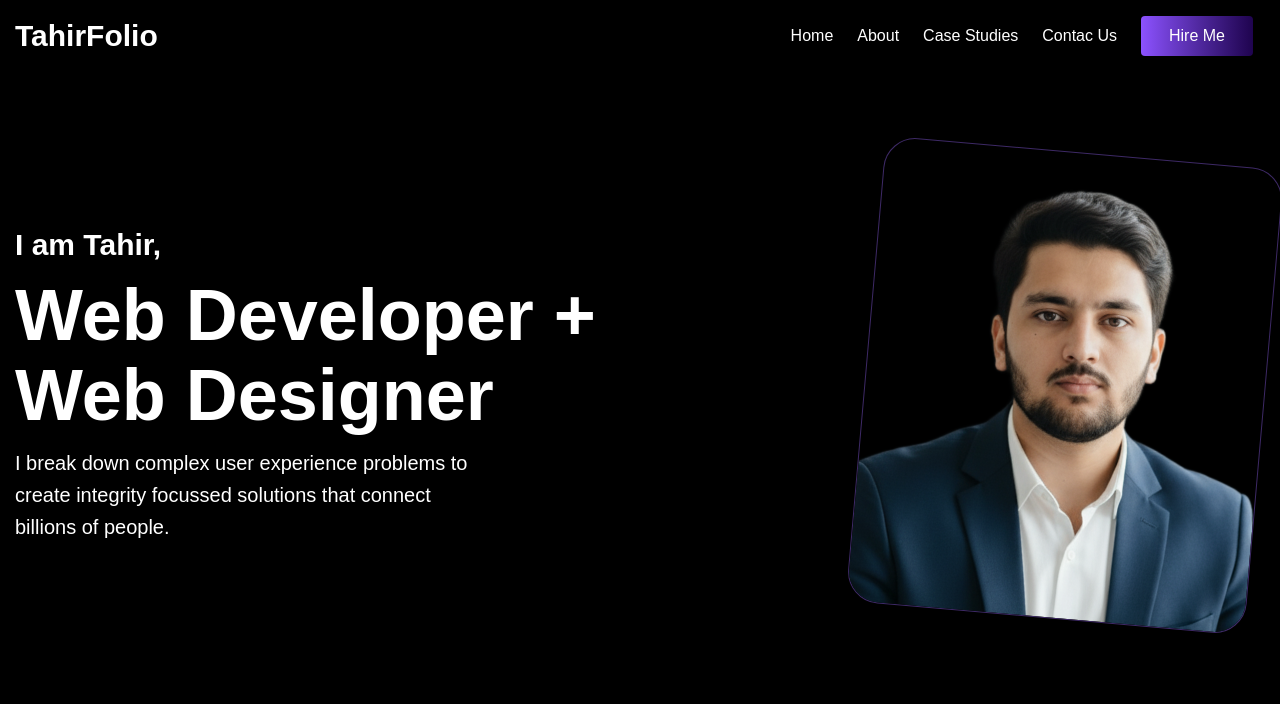
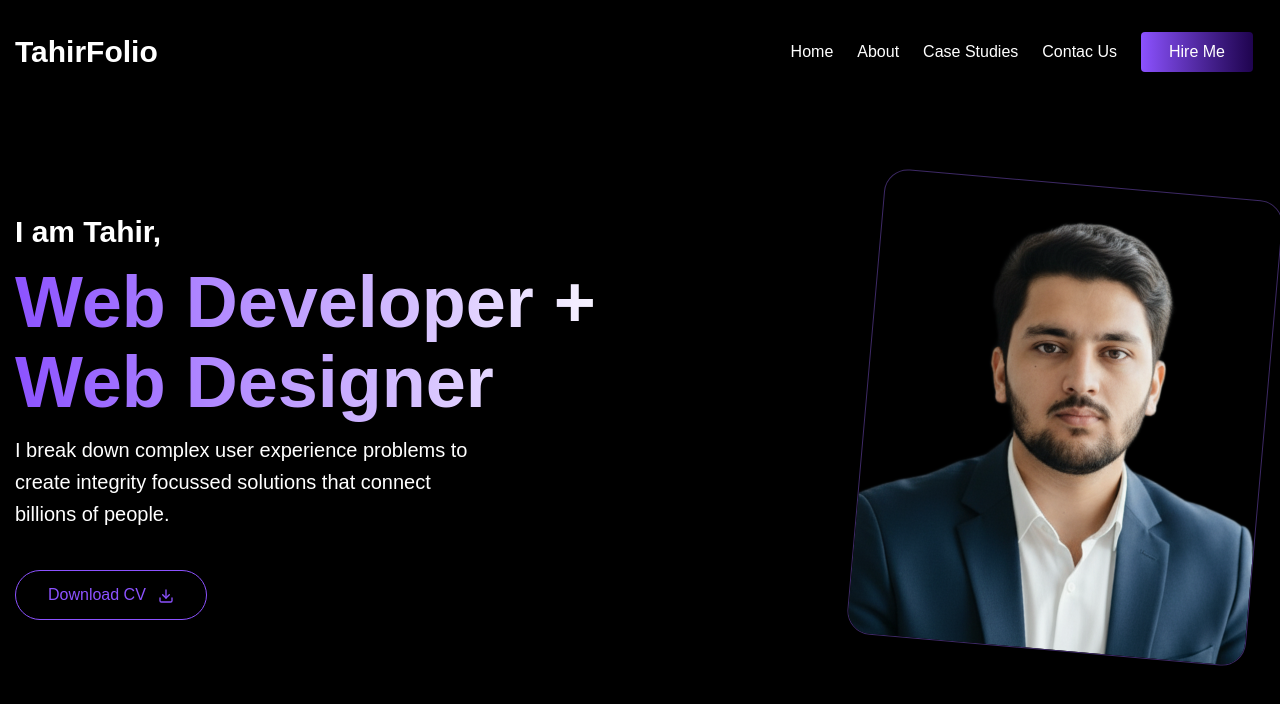
Before and after one commit to TahirWebWorks/TahirFolio, a React (Vite) app: page / in a window 1280 px wide. Shown: the top 704 px of the page. Built offline with nearby package versions, Linux system fonts and the light colour scheme.

Commit message:
Update dependencies and enhance HeroSection with gradient text and download button

```diff
--- a/package.json
+++ b/package.json
@@ -11,6 +11,7 @@
   },
   "dependencies": {
     "@tailwindcss/vite": "^4.1.14",
+    "lucide-react": "^0.545.0",
     "react": "^19.1.1",
     "react-dom": "^19.1.1",
     "react-router-dom": "^7.9.3",
--- a/src/components/header.jsx
+++ b/src/components/header.jsx
@@ -11,7 +11,7 @@ function Header() {
   ];
   return (
     <div>
-      <div className="flex justify-between items-center py-4">
+      <div className="flex justify-between items-center py-8">
         <div className="font-raleway text-white text-3xl font-semibold">TahirFolio</div>
         <ul className="flex items-center">
           {menus.map((menu, index) => {
--- a/src/pages/home/components/hero_section.jsx
+++ b/src/pages/home/components/hero_section.jsx
@@ -1,4 +1,5 @@
 import React from "react";
+import { Download } from "lucide-react";
 import mainProfile from '../../../assets/tahir_shah.png'
 
 function HeroSection() {
@@ -6,11 +7,24 @@ function HeroSection() {
     <div className="flex justify-between items-center py-20">
       <div className="w-1/2">
         <h2 className="text-3xl font-semibold ">I am Tahir,</h2>
-        <h2 className="text-7xl/20 font-semibold line my-3">Web Developer + Web Designer</h2>
+        <h2
+          className="text-7xl/20 font-semibold my-3"
+          style={{
+            background: 'linear-gradient(90deg, #8C52FF, #FFFFFF)',
+            WebkitBackgroundClip: 'text',
+            WebkitTextFillColor: 'transparent',
+            backgroundClip: 'text'
+          }}
+        >
+          Web Developer + Web Designer
+        </h2>
         <p className="text-xl/8 font-light w-[470px]">I break down complex user experience problems to create integrity focussed solutions that connect billions of people.</p>
+        <div className="mt-10">
+          <button className="px-8 py-3 text-[#8C52FF] border border-[#8C52FF] rounded-full">Download CV <Download className="inline ml-2" size={16} /></button>
+        </div>
       </div>
       <div className="flex justify-end w-1/2">
-       <img className="w-[400px] bg-black border-1 border-[#3d2965] rounded-4xl rotate-5" src={mainProfile} alt="Profile"/>
+       <img className="w-[400px] bg-black border border-[#3d2965] rounded-3xl rotate-5" src={mainProfile} alt="Profile"/>
       </div>
     </div>
   );
```
Also changed, not shown: 1 other file (tests, documents, lock files or other folders).
